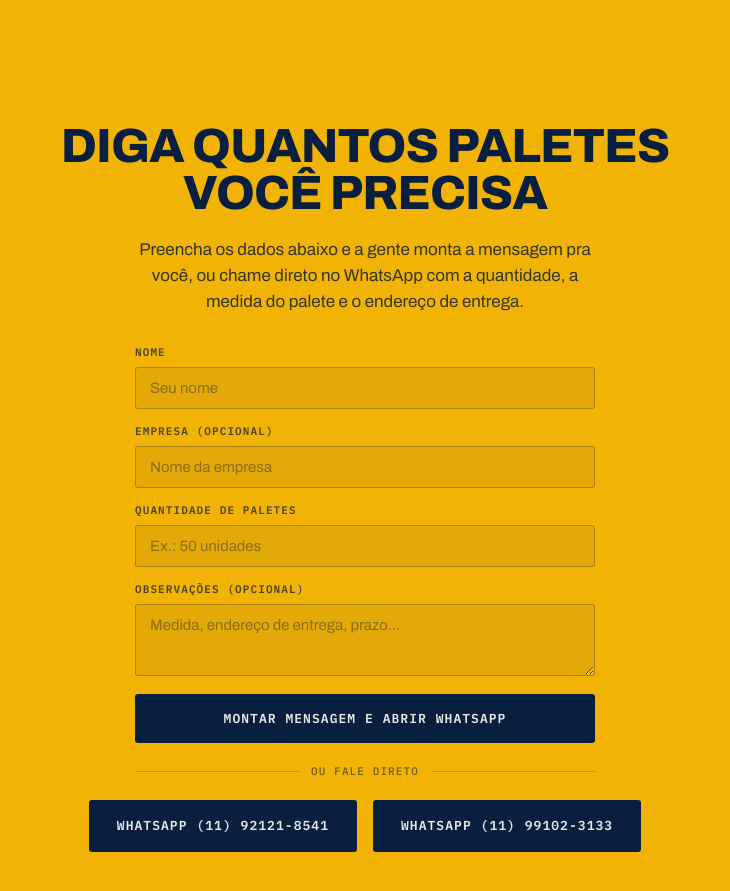
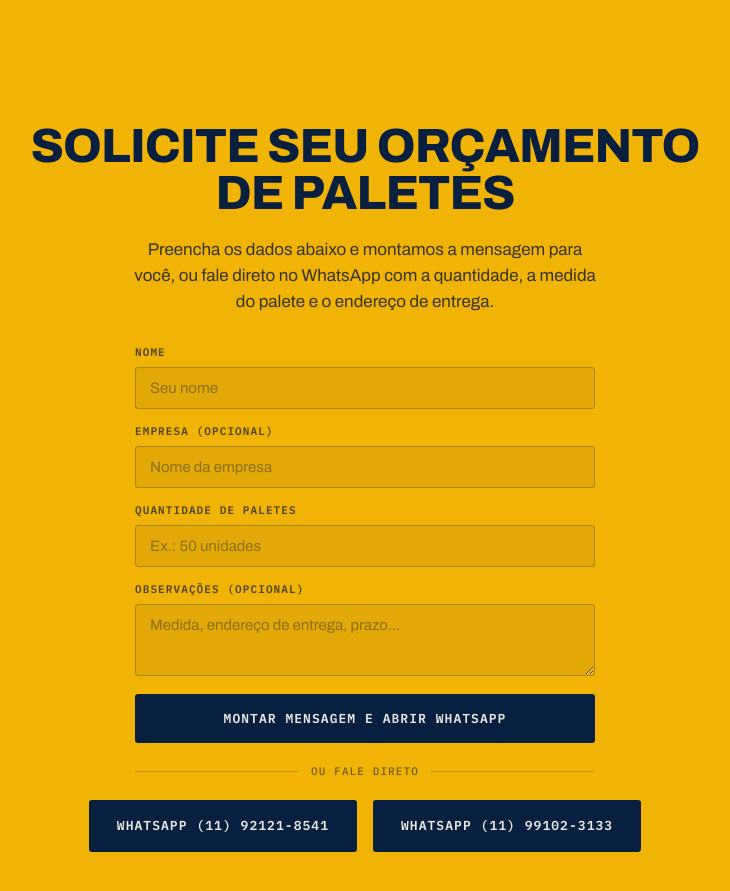
Before and after one commit to isaque-burgheri/compacto-world-pallets, a React (Vite) app: page / in a window 1280 px wide. Shown: the part 7960-8851 px from the top of the page, without its empty margins (275-1005 px from the left). Built offline with nearby package versions, Linux system fonts and the light colour scheme.

Commit message:
Deixa o título e a lede da seção de orçamento mais corporativos
"Diga quantos paletes você precisa" soava informal demais para o tom do site.

```diff
--- a/src/components/FinalCta/FinalCta.jsx
+++ b/src/components/FinalCta/FinalCta.jsx
@@ -7,10 +7,10 @@ export default function FinalCta() {
   return (
     <section id="orcamento" className={`${styles.section} band`}>
       <Reveal as="div" className={styles.inner}>
-        <h2 className={`heading ${styles.title}`}>Diga quantos paletes você precisa</h2>
+        <h2 className={`heading ${styles.title}`}>Solicite seu orçamento de paletes</h2>
         <p className={styles.lede}>
-          Preencha os dados abaixo e a gente monta a mensagem pra você, ou chame direto no WhatsApp com
-          a quantidade, a medida do palete e o endereço de entrega.
+          Preencha os dados abaixo e montamos a mensagem para você, ou fale direto no WhatsApp com a
+          quantidade, a medida do palete e o endereço de entrega.
         </p>
 
         <QuoteForm />
```
Also changed, not shown: 3 other files (tests, documents, lock files or other folders).
